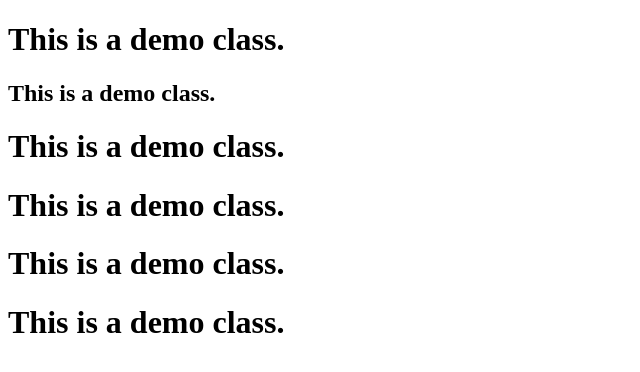
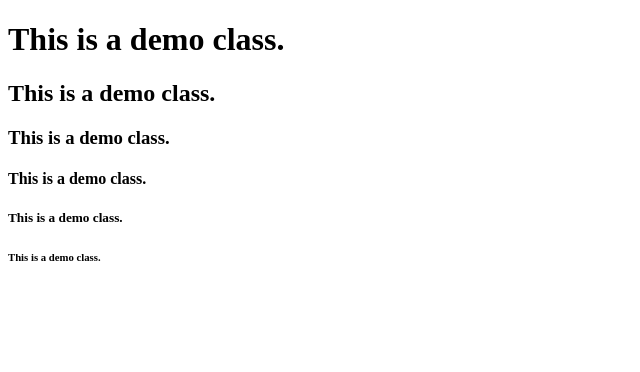
Before and after one commit to PragyanRanjanKarn/Demo--1-, a plain HTML site: page Index.Html in a window 1280 px wide. Shown: the whole page, without its empty margins (0-640 px from the left). Drawn offline with Linux system fonts and the light colour scheme.

Commit message:
Hello World..

```diff
--- a/Index.Html
+++ b/Index.Html
@@ -8,9 +8,9 @@
 <body>
     <h1>This is a demo class.</h1>
         <h2>This is a demo class.</h2>
-            <h1>This is a demo class.</h1>
-                <h1>This is a demo class.</h1>
-                    <h1>This is a demo class.</h1>
-                        <h1>This is a demo class.</h1>
+            <h3>This is a demo class.</h3>
+                <h4>This is a demo class.</h4>
+                    <h5>This is a demo class.</h5>
+                        <h6>This is a demo class.</h6>
 </body>
 </html>
```
